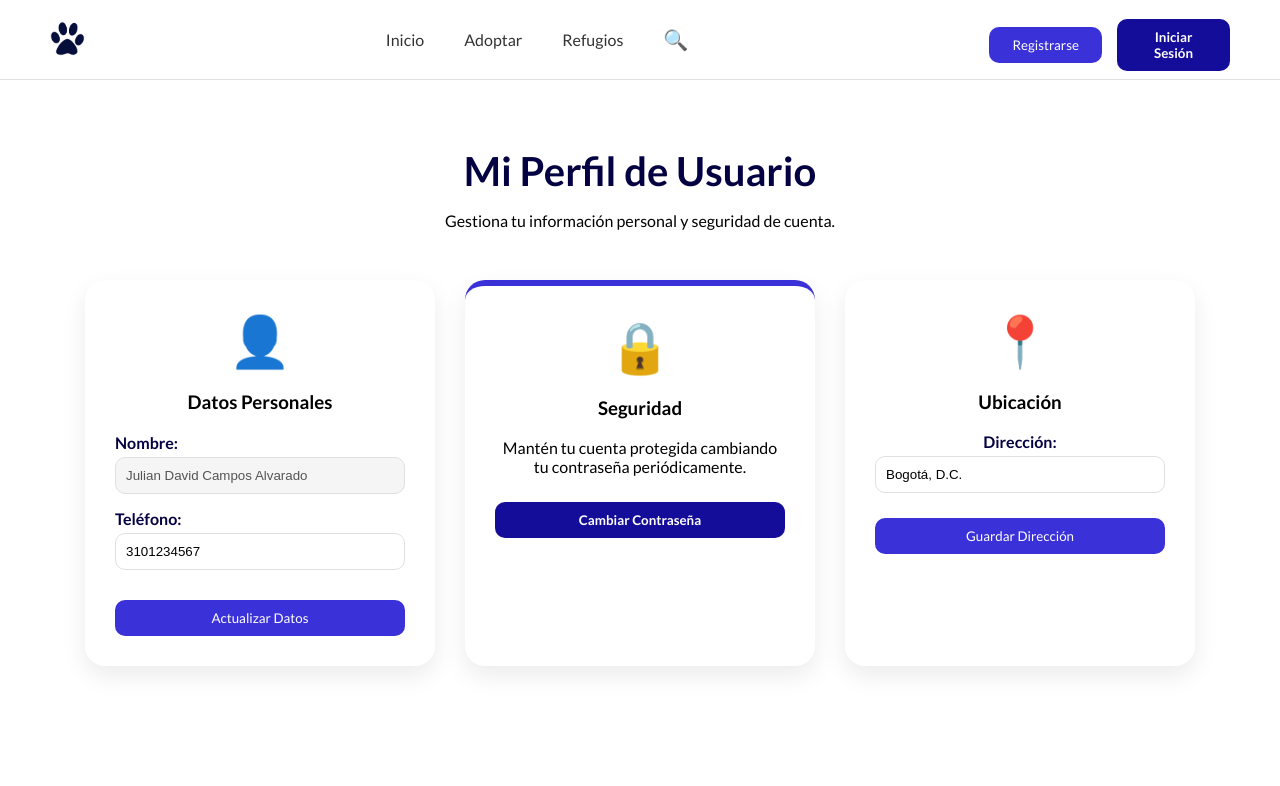
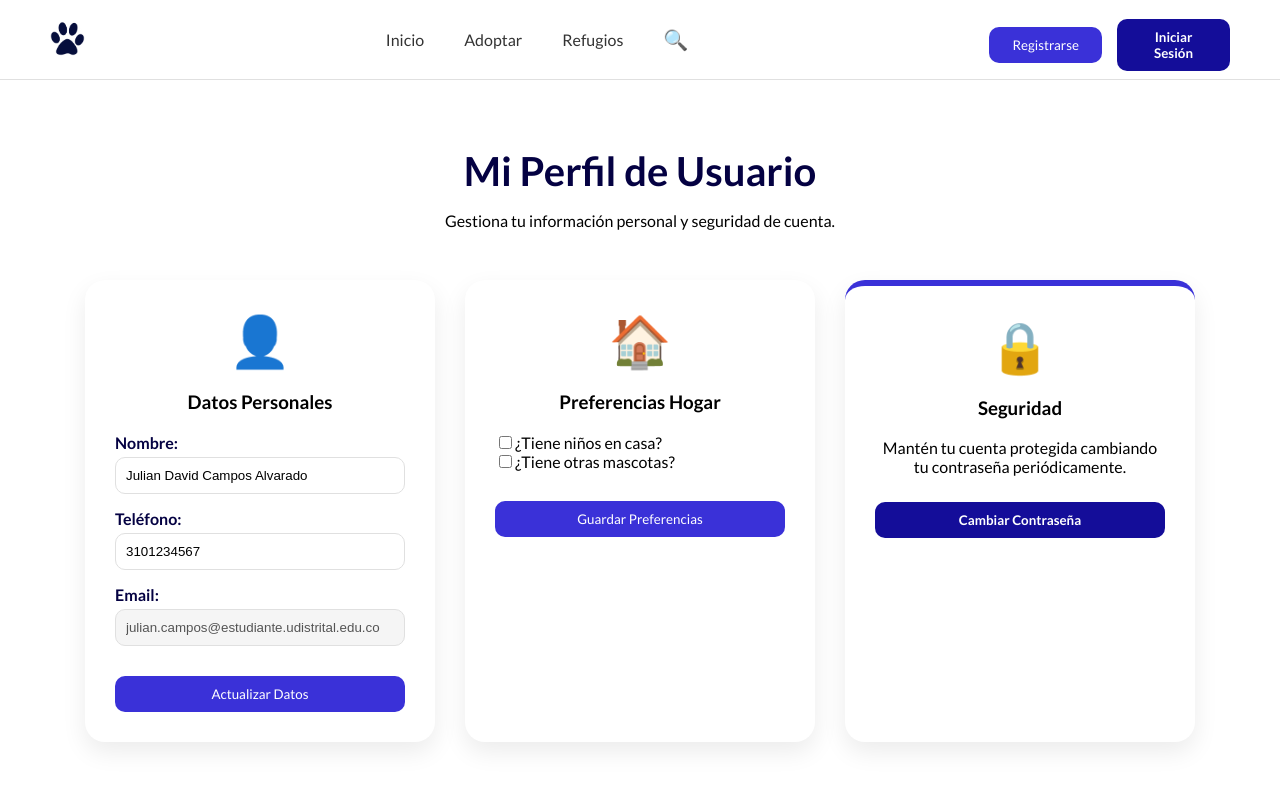
Before and after one commit to UDFJDC-ModelosProgramacion/MP_202610_G81_E3_Front, a React (Vite) app: page /perfil in a window 1280 px wide. Shown: the top 786 px of the page. Built offline with nearby package versions, Linux system fonts and the light colour scheme; no server answers.

Commit message:
HU11: Conexión exitosa con el endpoint /api/adopters y manejo de carga de perfil

```diff
--- a/src/pages/ProfilePage.jsx
+++ b/src/pages/ProfilePage.jsx
@@ -1,13 +1,52 @@
-import React, { useState } from 'react';
+import React, { useState, useEffect } from 'react';
 import '../css/ProfilePage.css';
 
 const ProfilePage = () => {
+  // 1. Ajustamos el estado a los nombres de ClientEntity y AdopterEntity
   const [profile, setProfile] = useState({
-    nombre: "Julian David Campos Alvarado",
-    telefono: "3101234567",
-    direccion: "Bogotá, D.C.",
-    correo: "julian.campos@estudiante.udistrital.edu.co"
+    clientName: "Julian David Campos Alvarado",
+    clientPhone: "3101234567",
+    clientEmail: "julian.campos@estudiante.udistrital.edu.co",
+    hasChildren: false,
+    hasPets: false
   });
+
+  // 2. Cargar datos del backend al iniciar (HU11)
+  useEffect(() => {
+  const fetchProfile = async () => {
+    try {
+      // 1. Pedimos la lista completa
+      const response = await fetch('http://localhost:8080/api/adopters');
+      if (response.ok) {
+        const data = await response.json();
+        // 2. Si hay al menos un usuario, lo usamos
+        if (data.length > 0) {
+          setProfile(data[0]);
+          console.log("Perfil cargado con éxito:", data[0]);
+        }
+      }
+    } catch (error) {
+      console.error("Error cargando perfil:", error);
+    }
+  };
+  fetchProfile();
+}, []);
+
+  // 3. Función para enviar cambios al AdopterController (PUT)
+  const handleUpdate = async () => {
+    try {
+      const response = await fetch('http://localhost:8080/adopters/1', {
+        method: 'PUT',
+        headers: { 'Content-Type': 'application/json' },
+        body: JSON.stringify(profile)
+      });
+      if (response.ok) {
+        alert("¡Datos actualizados en la base de datos!");
+      }
+    } catch (error) {
+      alert("Error al conectar con el servidor.");
+    }
+  };
 
   return (
     <div className="profile-admin-container">
@@ -18,48 +57,70 @@ const ProfilePage = () => {
 
       <div className="profile-cards-grid">
 
-        {/* Tarjeta de Información Personal */}
+        {/* Datos Personales - Vinculado a ClientEntity */}
         <div className="profile-card">
           <div className="profile-icon">👤</div>
           <h3>Datos Personales</h3>
           <div className="profile-info-list">
             <div className="info-item">
               <span>Nombre:</span>
-              <input type="text" value={profile.nombre} disabled className="input-read-only" />
+              <input
+                type="text"
+                value={profile.clientName}
+                onChange={(e) => setProfile({...profile, clientName: e.target.value})}
+              />
             </div>
             <div className="info-item">
               <span>Teléfono:</span>
               <input
                 type="text"
-                value={profile.telefono}
-                onChange={(e) => setProfile({...profile, telefono: e.target.value})}
+                value={profile.clientPhone}
+                onChange={(e) => setProfile({...profile, clientPhone: e.target.value})}
+              />
+            </div>
+            <div className="info-item">
+              <span>Email:</span>
+              <input
+                type="email"
+                value={profile.clientEmail}
+                disabled className="input-read-only"
               />
             </div>
           </div>
-          <button className="btn-registro">Actualizar Datos</button>
+          <button className="btn-registro" onClick={handleUpdate}>Actualizar Datos</button>
         </div>
 
-        {/* Tarjeta de Seguridad (Siguiendo el patrón de la imagen) */}
+        {/* Preferencias de Adoptante - Vinculado a AdopterEntity */}
+        <div className="profile-card">
+          <div className="profile-icon">🏠</div>
+          <h3>Preferencias Hogar</h3>
+          <div className="profile-info-list">
+            <div className="info-item-check">
+              <input
+                type="checkbox"
+                checked={profile.hasChildren}
+                onChange={(e) => setProfile({...profile, hasChildren: e.target.checked})}
+              />
+              <span>¿Tiene niños en casa?</span>
+            </div>
+            <div className="info-item-check">
+              <input
+                type="checkbox"
+                checked={profile.hasPets}
+                onChange={(e) => setProfile({...profile, hasPets: e.target.checked})}
+              />
+              <span>¿Tiene otras mascotas?</span>
+            </div>
+          </div>
+          <button className="btn-registro" onClick={handleUpdate}>Guardar Preferencias</button>
+        </div>
+
+        {/* Seguridad */}
         <div className="profile-card card-blue-border">
           <div className="profile-icon">🔒</div>
           <h3>Seguridad</h3>
           <p>Mantén tu cuenta protegida cambiando tu contraseña periódicamente.</p>
           <button className="btn-login">Cambiar Contraseña</button>
-        </div>
-
-        {/* Tarjeta de Ubicación */}
-        <div className="profile-card">
-          <div className="profile-icon">📍</div>
-          <h3>Ubicación</h3>
-          <div className="info-item">
-            <span>Dirección:</span>
-            <input
-              type="text"
-              value={profile.direccion}
-              onChange={(e) => setProfile({...profile, direccion: e.target.value})}
-            />
-          </div>
-          <button className="btn-registro">Guardar Dirección</button>
         </div>
 
       </div>
```
